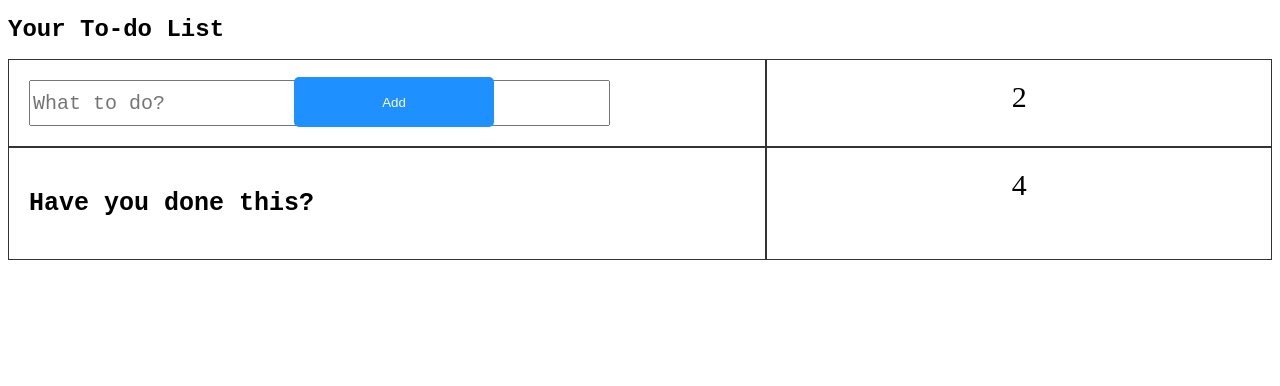
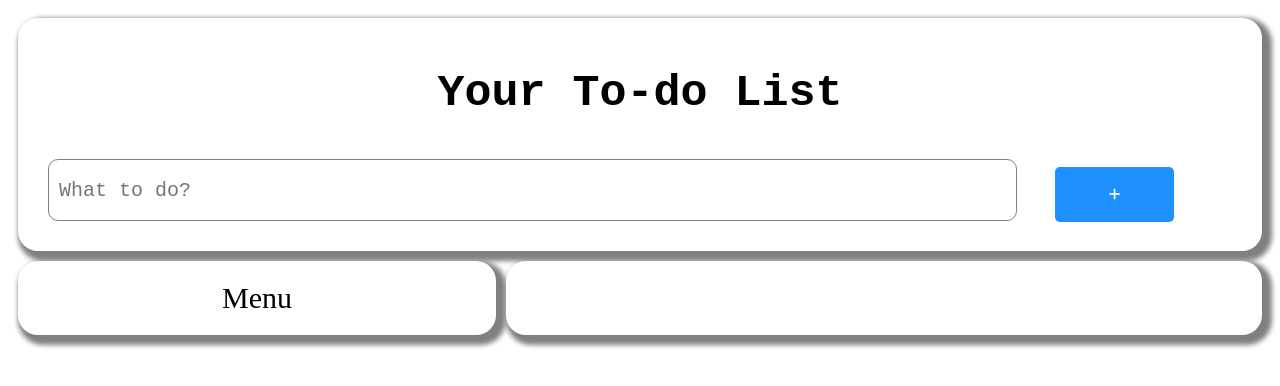
Before and after one commit to anasrul03/html-css-class, a plain HTML site: page html-css/index.html in a window 1280 px wide. Drawn offline with Linux system fonts and the light colour scheme.

Commit message:
fix the look of the system

```diff
--- a/html-css/index.css
+++ b/html-css/index.css
@@ -10,53 +10,97 @@ h2 {
   text-align: left;
 }
 
-.grid-container {
-  position: relative;
-  display: grid;
-  border: 1px;
-  background-color: azures;
-  grid-template-columns: 60% 40%;
-}
-
-.grid-item {
-  background-color: rgba(255, 255, 255, 0.8);
-  border: 1px solid rgba(0, 0, 0, 0.8);
-  padding: 20px;
-  font-size: 30px;
-  text-align: center;
-}
-
 #inputText {
+  padding: 10px;
+  margin: 10px 0px;
+  float: left;
+  width: 80%;
   font-family: "Courier New", Courier, monospace;
-  font-weight: regular;
   font-size: 20px;
   display: block;
-  width: 80%;
+  justify-content: left;
   overflow: scroll;
   resize: both;
   min-height: 40px;
   line-height: 20px;
+  border: 1px solid grey;
+  border-radius: 10px;
 }
+#taskList {
+  font-family: "Courier New", Courier, monospace;
+}
+
 #render_element {
   text-align: left;
   font-family: "Courier New", Courier, monospace;
   font-size: large;
 }
-button {
+/* button {
   position: relative;
+} */
+.addButton {
+  /* margin-right: 50px; */
+  margin: 0px 40px 0 20px;
+  justify-content: right;
+  position: relative;
+  top: 0;
+  right: 0;
+  border-radius: 5px;
+  /* right: 780px; */
+  z-index: 2;
+  border: none;
+  top: 18px;
+  height: 55px;
+  width: 10%;
+  cursor: pointer;
+  color: white;
+  background-color: #1e90ff;
+  /* transform: translateX(5px); */
 }
-.addButton {
-  position: absolute;
-  top: 0;
+
+.deleteButton {
   border-radius: 5px;
-  right: 780px;
+  /* right: 780px; */
   z-index: 2;
   border: none;
   top: 18px;
   height: 50px;
-  width: 200px;
+  width: 10%;
   cursor: pointer;
   color: white;
-  background-color: #1e90ff;
-  transform: translateX(2px);
+  background-color: #ff0000;
 }
+
+.item1 {
+  grid-area: header;
+}
+.item2 {
+  grid-area: menu;
+}
+.item3 {
+  padding: 50px 10px;
+  grid-area: main;
+}
+
+.grid-container {
+  display: grid;
+  grid-template-areas:
+    "header header header header header header"
+    "menu menu main main main main"
+    "menu menu main main main main";
+  gap: 10px;
+  background-color: white;
+  padding: 10px;
+
+  border-radius: 20px;
+}
+
+.grid-container > div {
+  background-color: white;
+  text-align: center;
+  padding: 20px 30px;
+  justify-content: center;
+  font-size: 30px;
+  border-radius: 20px;
+  box-shadow: 5px 5px 5px 5px grey;
+}
--- a/html-css/index.html
+++ b/html-css/index.html
@@ -13,25 +13,23 @@
     <title>Todo List</title>
   </head>
   <body>
-    <h1>Your To-do List</h1>
     <div class="grid-container">
-      <div class="grid-item">
-        <!-- <label for=""> Insert your to-do list here</label> -->
-
+      <div class="item1">
+        <h1>Your To-do List</h1>
         <input
           type="text"
           id="inputText"
           onfocus="this.value"
           placeholder="What to do?"
         />
-        <button class="addButton" onclick="buttonClick()">Add</button>
+        <button class="addButton" onclick="buttonClick()">
+          <i class="fa-sharp fa-solid fa-plus"></i>
+        </button>
       </div>
-      <div class="grid-item">2</div>
-      <div class="grid-item">
-        <h2>Have you done this?</h2>
+      <div class="item2">Menu</div>
+      <div class="item3">
         <div id="render_element"></div>
       </div>
-      <div class="grid-item">4</div>
     </div>
 
     <!-- <div id="demo"></div> -->
--- a/html-css/index.js
+++ b/html-css/index.js
@@ -13,6 +13,9 @@ function buttonClick() {
   var checkbox = document.createElement("input");
   var space = document.createElement("br");
   var deleteButton = document.createElement("button");
+  var input = document
+    .createElement("input")
+    .setAttribute("class", "fa-solid fa-trash");
   let userObj = { task: task, id: generatingId, isChecked: false };
 
   // b = input.value;
@@ -28,16 +31,17 @@ function buttonClick() {
 
   renderElement.appendChild(checkbox);
   checkbox.setAttribute("type", "checkbox");
-
   // valueElement.innerText = task;
-  valueElement.innerHTML = task;
+  valueElement.innerText = task;
   renderElement.appendChild(valueElement);
   valueElement.setAttribute("id", generatingId);
+  valueElement.setAttribute("class", "taskList");
+
+  console.log(input);
   // displayList.appendChild(divElemnt);
-
-  deleteButton.innerText = "Delete";
+  // deleteButton.innerText = "fa-solid fa-trash";
   renderElement.appendChild(deleteButton);
-  // deleteButton.setAttribute("id", generatingId);
+  deleteButton.setAttribute("class", "deleteButton");
 
   deleteButton.addEventListener("click", function () {
     deleteFromList();
```
